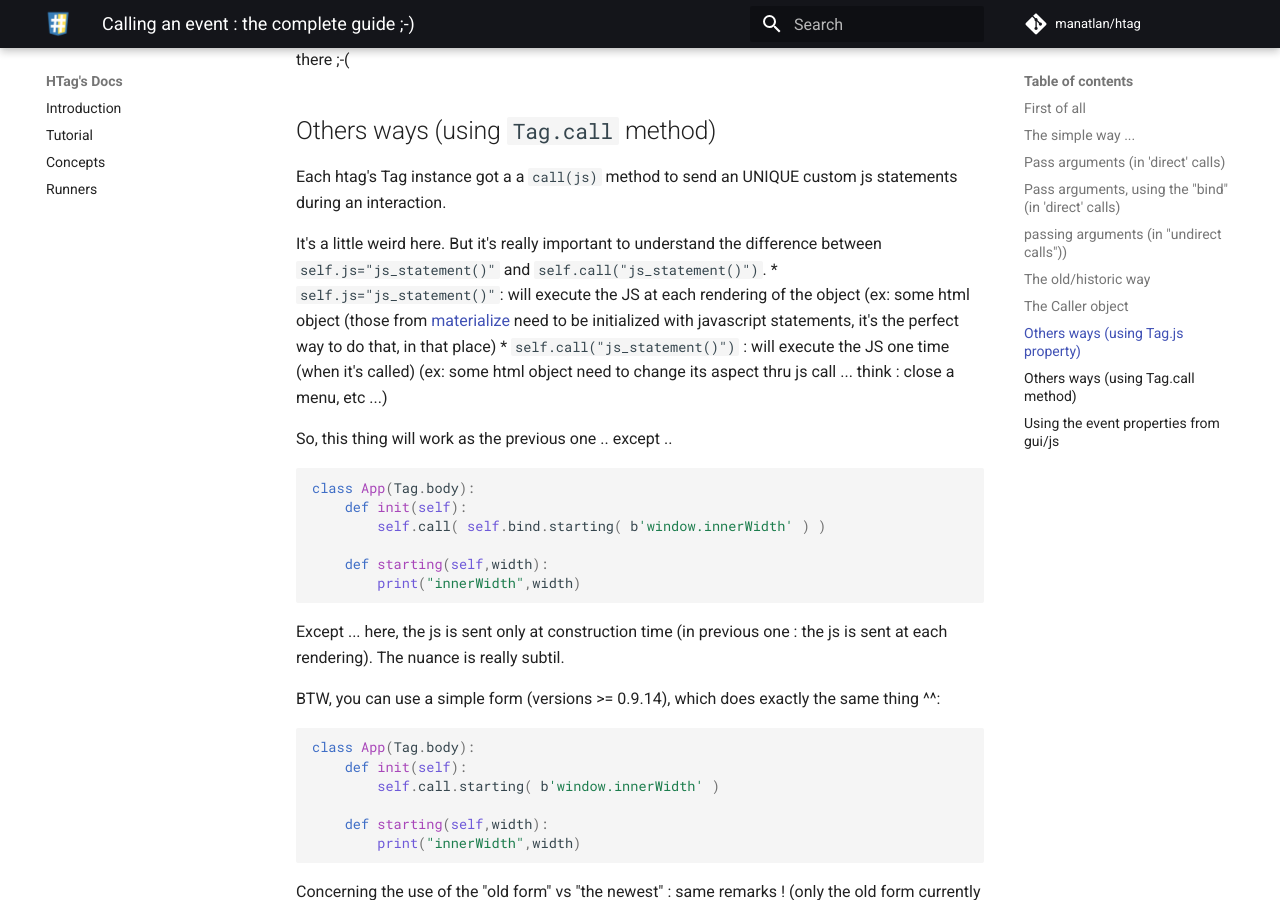
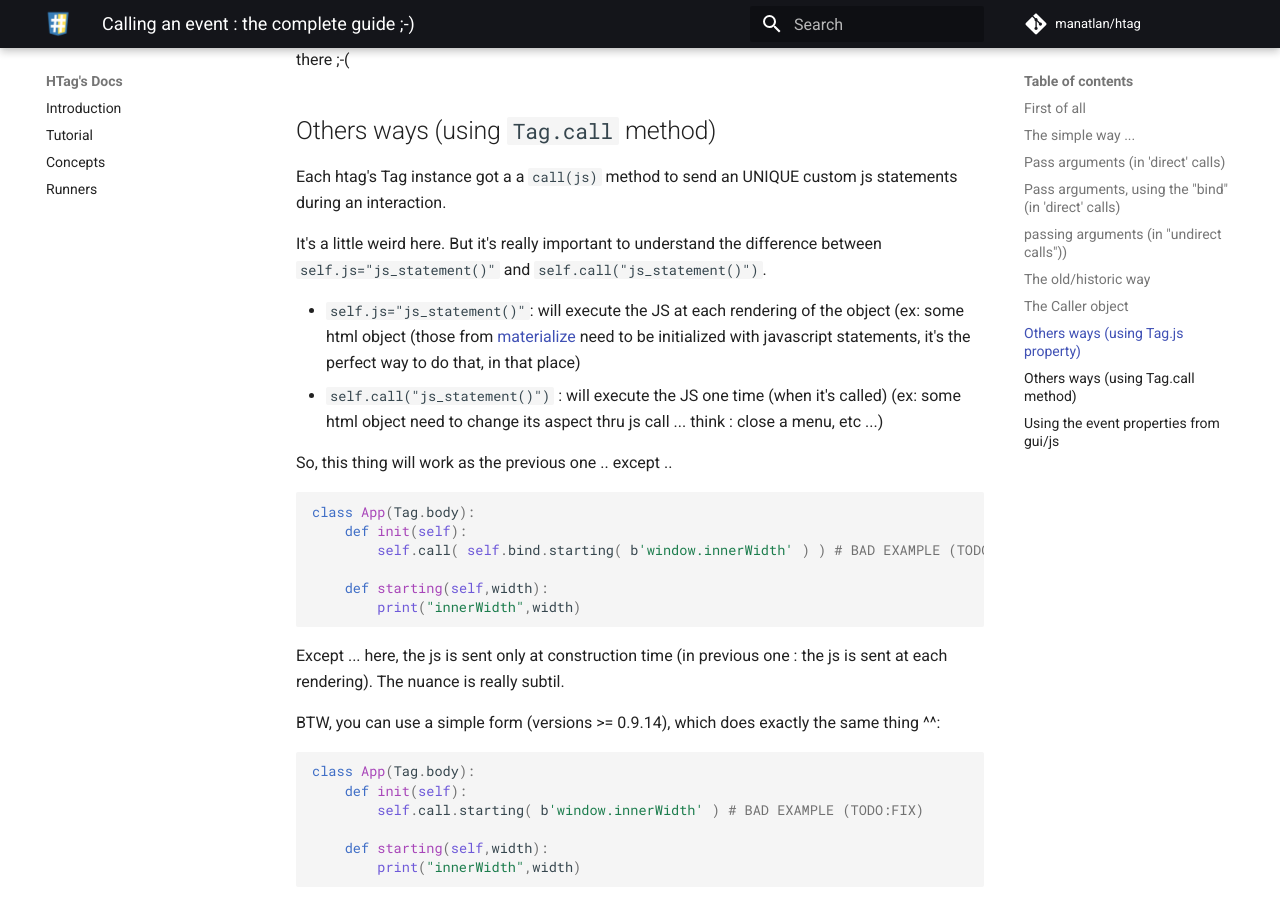
Before and after one commit to manatlan/htag, an MkDocs documentation site: the page built from docs/calling_an_event.md, in a window 1280 px wide and 900 px high, scrolled down 6238 px. Built offline with MkDocs 1.6.1 and Material for MkDocs 9.7.7, drawn with Linux system fonts in a browser that asks for light colours; comment, search, counter and statistics services are not loaded.

Commit message:
Update calling_an_event.md

````diff
--- a/docs/calling_an_event.md
+++ b/docs/calling_an_event.md
@@ -275,6 +275,7 @@ Currently, only the "old form" works ;-( ... the newest `self.bind( <method>, *a
 Each htag's Tag instance got a a `call(js)` method to send an UNIQUE custom js statements during an interaction.
 
 It's a little weird here. But it's really important to understand the difference between `self.js="js_statement()"` and `self.call("js_statement()")`.
+
  * `self.js="js_statement()" `: will execute the JS at each rendering of the object (ex: some html object (those from [materialize](https://materializecss.com/) need to be initialized with javascript statements, it's the perfect way to do that, in that place)
  * `self.call("js_statement()")` : will execute the JS one time (when it's called) (ex: some html object need to change its aspect thru js call ... think : close a menu, etc ...)
 
@@ -283,7 +284,7 @@ So, this thing will work as the previous one .. except ..
 ```python
 class App(Tag.body):
     def init(self):
-        self.call( self.bind.starting( b'window.innerWidth' ) )
+        self.call( self.bind.starting( b'window.innerWidth' ) ) # BAD EXAMPLE (TODO:FIX)
 
     def starting(self,width):
         print("innerWidth",width)
@@ -295,7 +296,7 @@ BTW, you can use a simple form (versions >= 0.9.14), which does exactly the same
 ```python
 class App(Tag.body):
     def init(self):
-        self.call.starting( b'window.innerWidth' )
+        self.call.starting( b'window.innerWidth' ) # BAD EXAMPLE (TODO:FIX)
 
     def starting(self,width):
         print("innerWidth",width)
````
